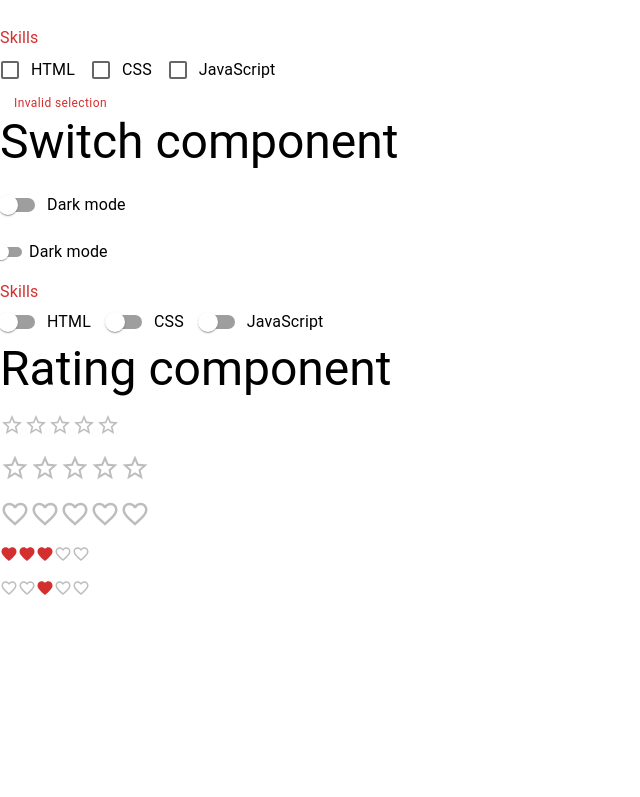
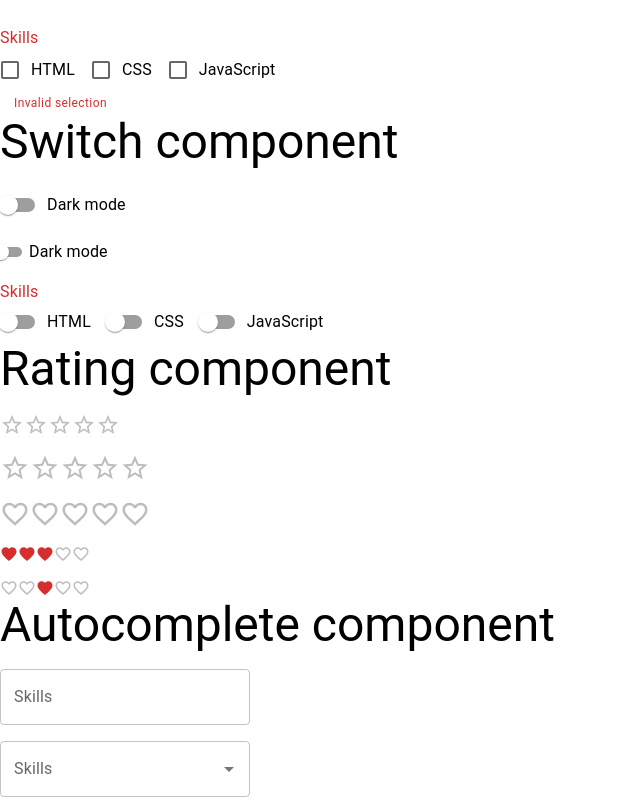
Before and after one commit to Julia13git/projet-material-ui, a React (Create React App) app: page / in a window 1280 px wide. Shown: the part 2227-3024 px from the top of the page, without its empty margins (0-640 px from the left). Before the commit the page ends 2824 px from the top, so only its background shows below. Built offline with nearby package versions, Linux system fonts and the light colour scheme.

Commit message:
Autocomplete component

```diff
--- a/src/App.js
+++ b/src/App.js
@@ -1,4 +1,5 @@
 import "./App.css";
+import AutocompleteMui from "./components/AutocompleteMui/autocompletemui";
 import ButtonMui from "./components/ButtonMui/buttonmui";
 import CheckboxMui from "./components/CheckboxMui/checkboxmui";
 import RadioButtonMui from "./components/RadioButtonMui/radiobuttonmui";
@@ -21,6 +22,7 @@ function App() {
       <CheckboxMui />
       <SwitchMui />
       <RatingMui />
+      <AutocompleteMui />
     </div>
   );
 }
--- /dev/null
+++ b/src/components/AutocompleteMui/autocompletemui.jsx
@@ -0,0 +1,38 @@
+import { Autocomplete, Stack, TextField, Typography } from "@mui/material";
+import { useState } from "react";
+
+const skills = ["HTML", "CSS", "JavaScript", "TypeScript", "React"];
+
+export default function AutocompleteMui() {
+  const [value, setValue] = useState(null);
+  //   console.log({ value });
+
+  const [skill, setSkill] = useState(null);
+  //   console.log({ skill });
+
+  const skillsOptions = skills.map((skill, index) => ({
+    id: index + 1,
+    label: skill,
+  }));
+
+  return (
+    <Stack spacing={2}>
+      <Typography variant="h3">Autocomplete component</Typography>
+      <Stack spacing={2} width="250px">
+        <Autocomplete
+          options={skills}
+          renderInput={(params) => <TextField {...params} label="Skills" />}
+          value={value}
+          onChange={(event, newValue) => setValue(newValue)}
+          freeSolo
+        />
+        <Autocomplete
+          options={skillsOptions}
+          renderInput={(params) => <TextField {...params} label="Skills" />}
+          value={skill}
+          onChange={(event, newValue) => setSkill(newValue)}
+        />
+      </Stack>
+    </Stack>
+  );
+}
```
